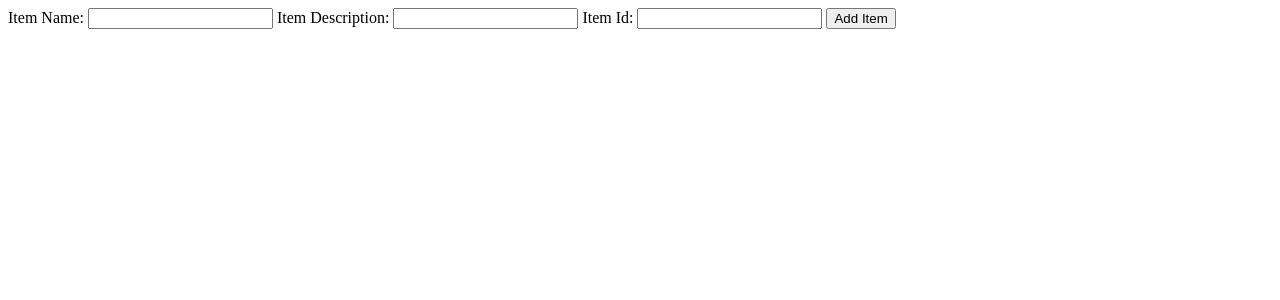
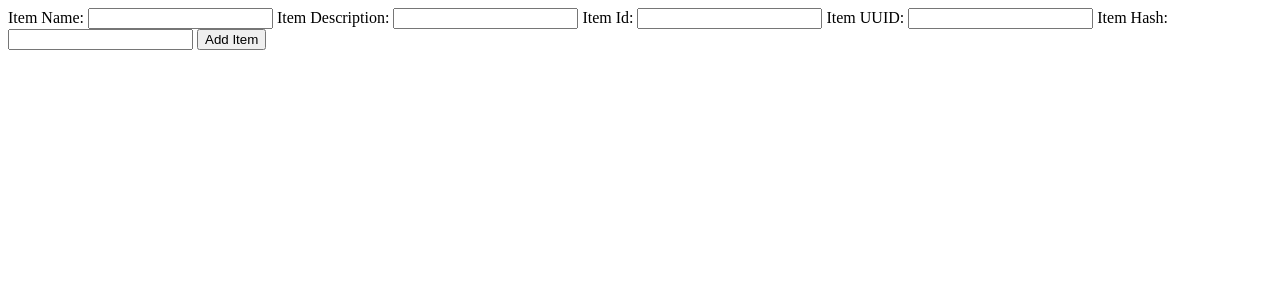
Before and after one commit to mudit2306/TuteDude-Git, a Python web app: template Assignment/templates/todo.html in a window 1280 px wide. Shown: the top 300 px of the page. Run offline with Jinja, Linux system fonts and the light colour scheme; the template is opened without the code that fills it, so the values that code supplies are empty.

Commit message:
recommit

```diff
--- a/Assignment/templates/todo.html
+++ b/Assignment/templates/todo.html
@@ -13,6 +13,10 @@
         <input type="text" id="Item Description" name="Item Description" required>
         <label for="Item Id">Item Id:</label>
         <input type="text" id="Item Id" name="Item Id" required>
+        <label for="Item UUID">Item UUID:</label>
+        <input type="text" id="Item UUID" name="Item UUID" required>
+        <label for="Item Hash">Item Hash:</label>
+        <input type="text" id="Item Hash" name="Item Hash" required>
         <button type="submit">Add Item</button>
     </form>
 </body>
```
Also changed, not shown: Assignment/app.py (+9 -0 lines).
